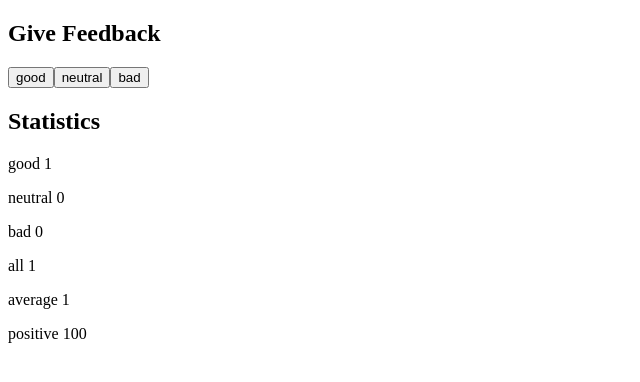
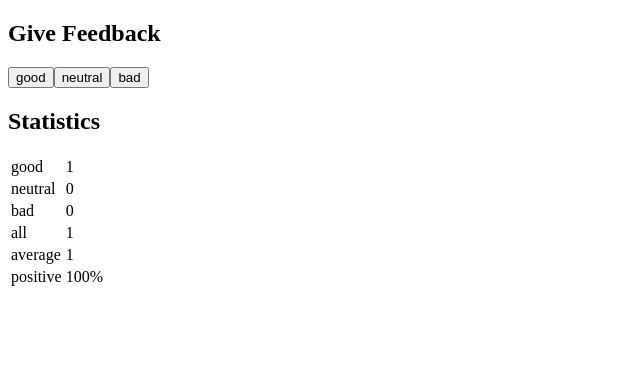
Before and after one commit to spar931/FullStackCourse---React-NodeJS-TypeScript, a React (Create React App) app in the folder unicafe/: page / in a window 1280 px wide. Both pictures are taken after a click on the button "good". Shown: the top 382 px of the page, without its empty margins (0-640 px from the left). Built offline with nearby package versions, Linux system fonts and the light colour scheme.

Commit message:
exercise 1.11 - add statistics into an HTML table

```diff
--- a/unicafe/src/App.js
+++ b/unicafe/src/App.js
@@ -2,11 +2,12 @@
 import { useState } from 'react'
 import Button from './Button'
 
-const StatisticLine = ({text, stat}) => {
+const StatisticLine = ({text, stat, sign}) => {
     return (
-        <div>
-            <p>{text} {stat}</p>
-        </div>
+            <tr>
+                <td>{text}</td>
+                <td>{stat}{sign}</td>
+            </tr>
     )
 }
 
@@ -14,12 +15,16 @@ const Statistics = ({stat1, stat2, stat3}) => {
     if ((stat1 + stat2 + stat3) > 0) {
         return (
             <div>
-                <StatisticLine text='good' stat={stat1} />
-                <StatisticLine text='neutral' stat={stat2} />
-                <StatisticLine text='bad' stat={stat3} />
-                <StatisticLine text='all' stat={stat1 + stat2 + stat3} />
-                <StatisticLine text='average' stat={((stat1 * 1) + (stat2 * 0) + (stat3 * -1)) / (stat1 + stat2 + stat3)} />
-                <StatisticLine text='positive' stat={(stat1 / (stat2 + stat3 + stat1)) * 100} />
+                <table>
+                    <tbody>
+                        <StatisticLine text='good' stat={stat1} />
+                        <StatisticLine text='neutral' stat={stat2} />
+                        <StatisticLine text='bad' stat={stat3} />
+                        <StatisticLine text='all' stat={stat1 + stat2 + stat3} />
+                        <StatisticLine text='average' stat={((stat1 * 1) + (stat2 * 0) + (stat3 * -1)) / (stat1 + stat2 + stat3)} />
+                        <StatisticLine text='positive' stat={(stat1 / (stat2 + stat3 + stat1)) * 100} sign='%' />
+                    </tbody>
+                </table>
             </div>
         )
     }
```
